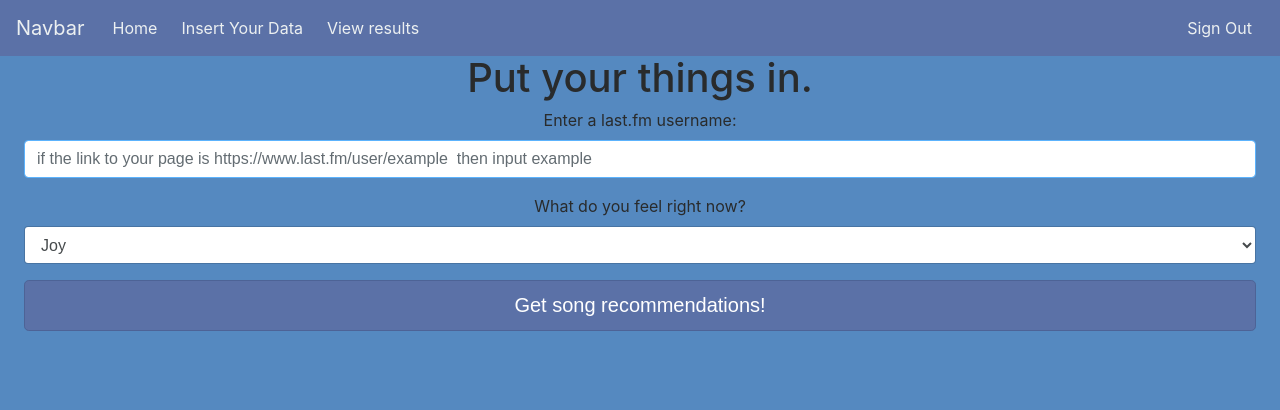
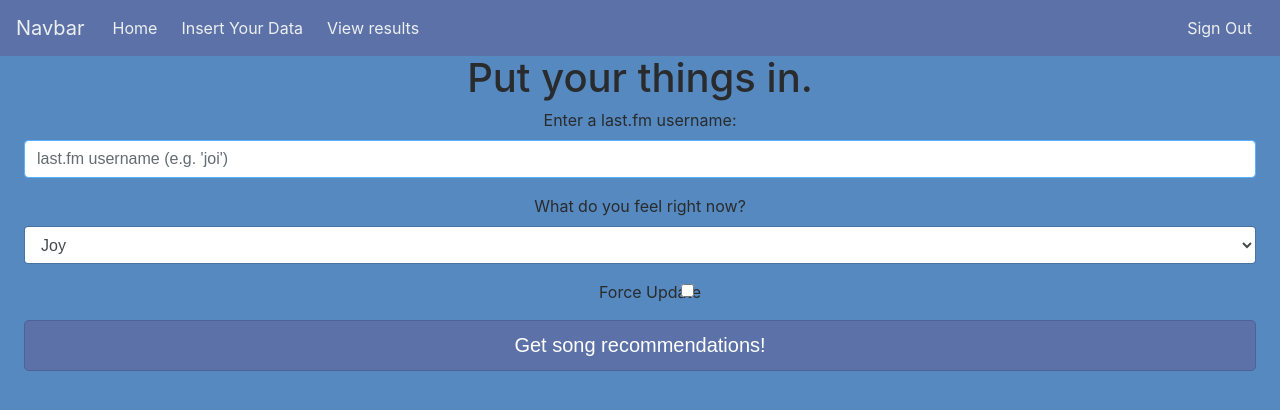
Before and after one commit to JFreud/jubilant-api-project, a Flask app: page /userWelcomePage in a window 1280 px wide. Shown: the top 410 px of the page. Run offline with Flask 2, Linux system fonts and the light colour scheme; a user stored in the database is signed in; some libraries are stand-ins or nearby versions.

Commit message:
added force update

```diff
--- a/app.py
+++ b/app.py
@@ -35,7 +35,8 @@ def output():
     print "\nChecking this user: %s\n" % (requestedUser)
     print database.isStringInTable(session['user'], requestedUser, "username", "lastFMuser", "userSongs")
     print "====="
-    if not database.isStringInTable(session['user'], requestedUser, "username", "lastFMuser", "userSongs"):
+    print request.form
+    if not database.isStringInTable(session['user'], requestedUser, "username", "lastFMuser", "userSongs") or 'update' in request.form:
         requestedUser =  str(request.form['lastfm']).strip('[]')
         #print "API DICT BUILT:"
         song_dict = api.buildDictForDB(requestedUser)
--- a/devlog.txt
+++ b/devlog.txt
@@ -45,3 +45,6 @@ added redirects and error messages for lastfm user not found, user having no lov
 
 jeromeF -- 2017-11-27 20:55:01
 added logout functionality
+
+henryZ jeromeF -- 2017-11-28 13:50:39
+added force update
--- a/templates/input.html
+++ b/templates/input.html
@@ -5,7 +5,7 @@
 	<form method= "POST" action="/output">
 		<div class="form-group">
 		  <label for="lastfm">Enter a last.fm username:</label>
-		  <input type="text" class="form-control" id="lastfm" name="lastfm" placeholder="if the link to your page is https://www.last.fm/user/example  then input example" required autofocus>
+		  <input type="text" class="form-control" id="lastfm" name="lastfm" placeholder="last.fm username (e.g. 'joi')" required autofocus>
 		</div>
 		<div class="form-group">
 			<label for="feeling">What do you feel right now?</label>
@@ -21,7 +21,11 @@
 				<option>Tentative</option>
 				<option>Confident</option>
 			</select>
-		  </div>
+		 </div>
+		 <div class = "form-group">
+	  	 		<label for = "update" class="form-check-label"> Force Update </label>
+	     		<input class="form-check-input" type="checkbox" name = "update" value="update">
+			</div>
 		  <button class="btn btn-lg btn-primary btn-block" type="submit" name="submit" value="Submit">Get song recommendations!</button>
 		</form>
 {% endblock %}
```
Also changed, not shown: data/songs.db.
